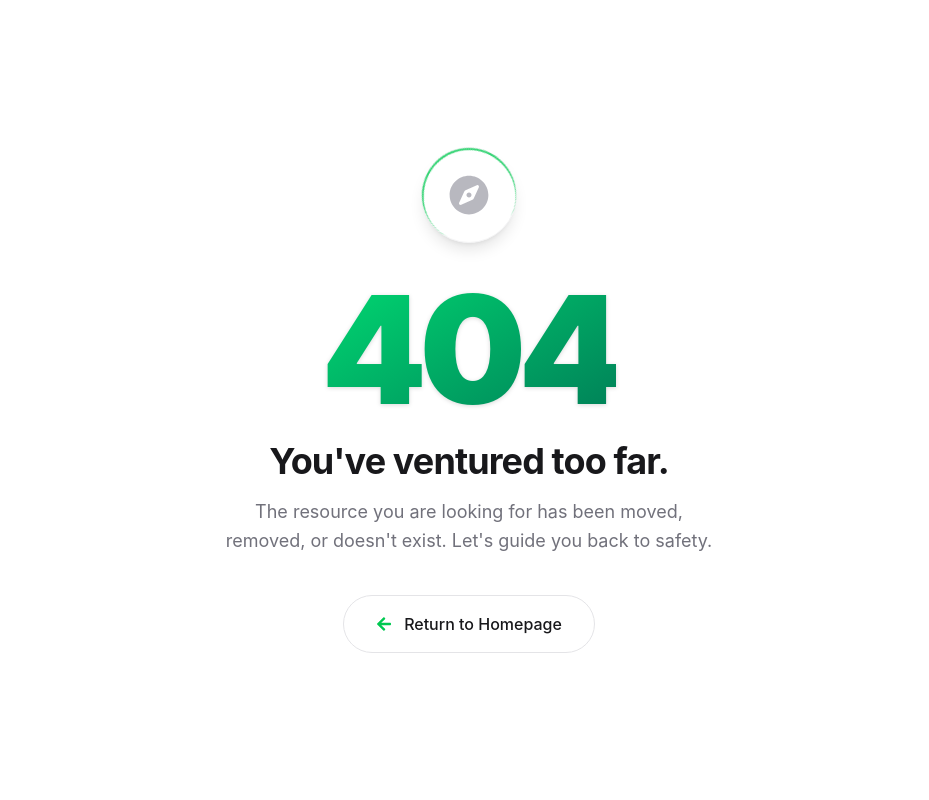
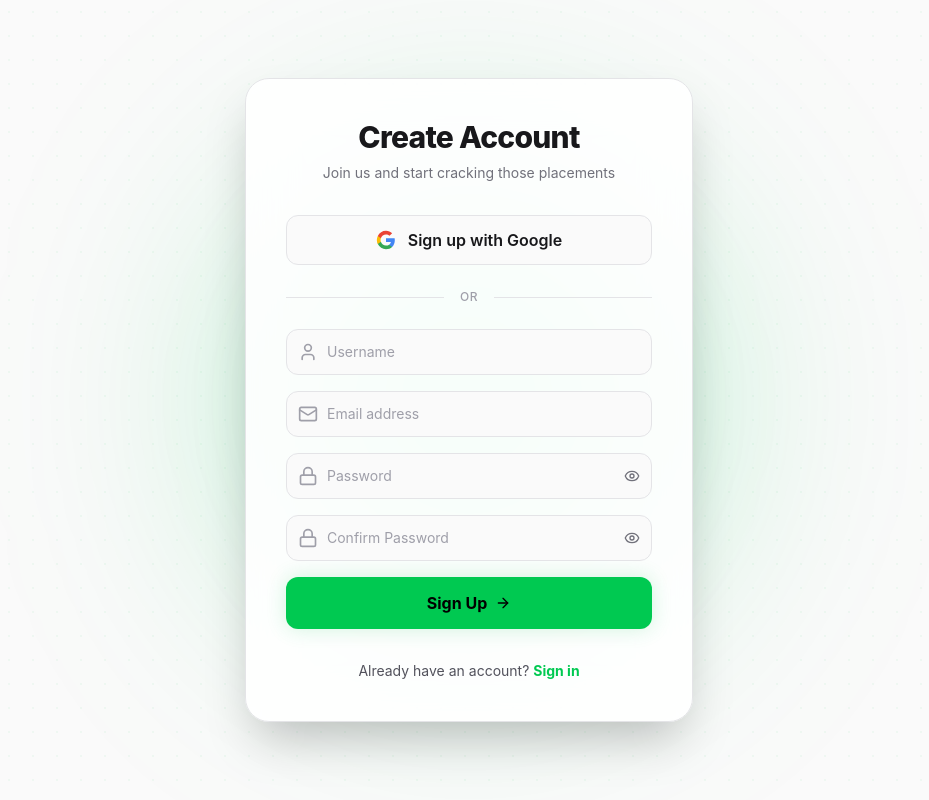
Before and after one commit to Next-Gen-Coder-2007/Gandiva-AI, a React (Vite) app in the folder frontend/: page /register in a window 1280 px wide. Before the commit this address had no page. Shown: the whole page, without its empty margins (171-1100 px from the left). Built offline with nearby package versions, Linux system fonts and the light colour scheme.

Commit message:
feat: added the register page

```diff
--- a/frontend/src/App.tsx
+++ b/frontend/src/App.tsx
@@ -4,6 +4,7 @@ import useLenis from './hooks/useLenis';
 import { ThemeProvider } from './context/ThemeContext';
 import NotFound from './pages/NotFound';
 import Login from './pages/Login';
+import Register from './pages/Register';
 
 function App() {
   useLenis();
@@ -14,6 +15,7 @@ function App() {
         <Routes>
           <Route path="/" element={<LandingPage />} />
           <Route path="/login" element={<Login />} />
+          <Route path="/register" element={<Register />} />
           <Route path="*" element={<NotFound />} />
         </Routes>
       </Router>
--- /dev/null
+++ b/frontend/src/pages/Register.tsx
@@ -0,0 +1,158 @@
+import React, { useState } from 'react';
+import { Mail, Lock, User, ArrowRight, Eye, EyeOff } from 'lucide-react';
+import { Link } from 'react-router-dom';
+import { useTheme } from '../context/ThemeContext';
+
+const Register: React.FC = () => {
+  const { isDark } = useTheme();
+  const [username, setUsername] = useState<string>('');
+  const [email, setEmail] = useState<string>('');
+  const [password, setPassword] = useState<string>('');
+  const [confirmPassword, setConfirmPassword] = useState<string>('');
+
+  const [showPassword, setShowPassword] = useState<boolean>(false);
+  const [showConfirmPassword, setShowConfirmPassword] = useState<boolean>(false);
+
+  const handleSubmit = (e: React.FormEvent<HTMLFormElement>) => {
+    e.preventDefault();
+    if (password !== confirmPassword) {
+      console.error("Passwords do not match!");
+      return;
+    }
+    console.log('Registering with:', { username, email, password });
+  };
+
+  return (
+    <div className={`relative min-h-screen flex items-center justify-center p-4 sm:p-6 overflow-hidden font-sans transition-colors duration-300 ${isDark ? 'bg-black text-zinc-100' : 'bg-zinc-50 text-zinc-900'}`}>
+      {/* Background Effects */}
+      <div className="absolute inset-0 bg-[radial-gradient(#22c55e15_1px,transparent_1px)] [background-size:24px_24px] opacity-60"></div>
+      <div className="absolute top-1/2 left-1/2 -translate-x-1/2 -translate-y-1/2 w-[300px] h-[300px] sm:w-[500px] sm:h-[500px] bg-green-500/20 rounded-full blur-[100px] sm:blur-[120px] pointer-events-none"></div>
+      <div className={`absolute top-1/2 left-1/2 -translate-x-1/2 -translate-y-1/2 w-[200px] h-[200px] sm:w-[300px] sm:h-[300px] rounded-full blur-[80px] pointer-events-none ${isDark ? 'bg-green-400/10' : 'bg-green-400/20'}`}></div>
+
+      {/* Form Container */}
+      <div className={`relative z-10 w-full max-w-md p-6 sm:p-10 rounded-3xl shadow-2xl ${isDark ? 'bg-zinc-950/90 border border-zinc-800/80 backdrop-blur-xl' : 'bg-white/90 border border-zinc-200 backdrop-blur-xl'}`}>
+
+        <div className="text-center mb-8">
+          <h2 className="text-2xl sm:text-3xl font-extrabold tracking-tight mb-2">Create Account</h2>
+          <p className={`text-sm ${isDark ? 'text-zinc-500' : 'text-zinc-500'}`}>
+            Join us and start cracking those placements
+          </p>
+        </div>
+
+        <button type="button" className={`w-full flex items-center justify-center gap-3 py-3 px-4 mb-6 rounded-xl border font-semibold transition-all duration-200 ${isDark ? 'bg-black border-zinc-800 hover:bg-zinc-900 text-white' : 'bg-zinc-50 border-zinc-200 hover:bg-zinc-100 text-zinc-900'}`}>
+          <svg className="w-5 h-5 flex-shrink-0" viewBox="0 0 24 24" fill="none" xmlns="http://www.w3.org/2000/svg">
+            <path d="M22.56 12.25c0-.78-.07-1.53-.2-2.25H12v4.26h5.92c-.26 1.37-1.04 2.53-2.21 3.31v2.77h3.57c2.08-1.92 3.28-4.74 3.28-8.09z" fill="#4285F4"/>
+            <path d="M12 23c2.97 0 5.46-.98 7.28-2.66l-3.57-2.77c-.98.66-2.23 1.06-3.71 1.06-2.86 0-5.29-1.93-6.16-4.53H2.18v2.84C3.99 20.53 7.7 23 12 23z" fill="#34A853"/>
+            <path d="M5.84 14.09c-.22-.66-.35-1.36-.35-2.09s.13-1.43.35-2.09V7.07H2.18C1.43 8.55 1 10.22 1 12s.43 3.45 1.18 4.93l2.85-2.22.81-.62z" fill="#FBBC05"/>
+            <path d="M12 5.38c1.62 0 3.06.56 4.21 1.64l3.15-3.15C17.45 2.09 14.97 1 12 1 7.7 1 3.99 3.47 2.18 7.07l3.66 2.84c.87-2.6 3.3-4.53 6.16-4.53z" fill="#EA4335"/>
+          </svg>
+          <span className="truncate">Sign up with Google</span>
+        </button>
+
+        <div className="flex items-center gap-4 mb-6">
+          <div className={`flex-1 h-px ${isDark ? 'bg-zinc-800' : 'bg-zinc-200'}`}></div>
+          <span className={`text-xs font-medium uppercase tracking-wider ${isDark ? 'text-zinc-600' : 'text-zinc-400'}`}>Or</span>
+          <div className={`flex-1 h-px ${isDark ? 'bg-zinc-800' : 'bg-zinc-200'}`}></div>
+        </div>
+
+        <form onSubmit={handleSubmit} className="space-y-4">
+
+          {/* Username Input */}
+          <div className="relative">
+            <div className="absolute inset-y-0 left-0 pl-3 flex items-center pointer-events-none">
+              <User className={`h-5 w-5 ${isDark ? 'text-zinc-600' : 'text-zinc-400'}`} />
+            </div>
+            <input
+              type="text"
+              value={username}
+              onChange={(e: React.ChangeEvent<HTMLInputElement>) => setUsername(e.target.value)}
+              placeholder="Username"
+              className={`w-full pl-10 pr-4 py-3 rounded-xl border text-sm transition-all focus:outline-none focus:ring-2 focus:ring-green-500/50 ${isDark ? 'bg-black border-zinc-800 text-zinc-100 placeholder-zinc-600 focus:border-green-500/50' : 'bg-zinc-50 border-zinc-200 text-zinc-900 placeholder-zinc-400 focus:border-green-500'}`}
+              required
+            />
+          </div>
+
+          {/* Email Input */}
+          <div className="relative">
+            <div className="absolute inset-y-0 left-0 pl-3 flex items-center pointer-events-none">
+              <Mail className={`h-5 w-5 ${isDark ? 'text-zinc-600' : 'text-zinc-400'}`} />
+            </div>
+            <input
+              type="email"
+              value={email}
+              onChange={(e: React.ChangeEvent<HTMLInputElement>) => setEmail(e.target.value)}
+              placeholder="Email address"
+              className={`w-full pl-10 pr-4 py-3 rounded-xl border text-sm transition-all focus:outline-none focus:ring-2 focus:ring-green-500/50 ${isDark ? 'bg-black border-zinc-800 text-zinc-100 placeholder-zinc-600 focus:border-green-500/50' : 'bg-zinc-50 border-zinc-200 text-zinc-900 placeholder-zinc-400 focus:border-green-500'}`}
+              required
+            />
+          </div>
+
+          {/* Password Input */}
+          <div className="relative">
+            <div className="absolute inset-y-0 left-0 pl-3 flex items-center pointer-events-none">
+              <Lock className={`h-5 w-5 ${isDark ? 'text-zinc-600' : 'text-zinc-400'}`} />
+            </div>
+            <input
+              type={showPassword ? 'text' : 'password'}
+              value={password}
+              onChange={(e: React.ChangeEvent<HTMLInputElement>) => setPassword(e.target.value)}
+              placeholder="Password"
+              className={`w-full pl-10 pr-12 py-3 rounded-xl border text-sm transition-all focus:outline-none focus:ring-2 focus:ring-green-500/50 ${isDark ? 'bg-black border-zinc-800 text-zinc-100 placeholder-zinc-600 focus:border-green-500/50' : 'bg-zinc-50 border-zinc-200 text-zinc-900 placeholder-zinc-400 focus:border-green-500'}`}
+              required
+            />
+            <button
+              type="button"
+              onClick={() => setShowPassword(!showPassword)}
+              className="absolute inset-y-0 right-0 pr-3 flex items-center justify-center text-zinc-500 hover:text-green-500 transition-colors p-2"
+              aria-label={showPassword ? "Hide password" : "Show password"}
+            >
+              {showPassword ? <EyeOff className="h-4 w-4" /> : <Eye className="h-4 w-4" />}
+            </button>
+          </div>
+
+          {/* Confirm Password Input */}
+          <div className="relative">
+            <div className="absolute inset-y-0 left-0 pl-3 flex items-center pointer-events-none">
+              <Lock className={`h-5 w-5 ${isDark ? 'text-zinc-600' : 'text-zinc-400'}`} />
+            </div>
+            <input
+              type={showConfirmPassword ? 'text' : 'password'}
+              value={confirmPassword}
+              onChange={(e: React.ChangeEvent<HTMLInputElement>) => setConfirmPassword(e.target.value)}
+              placeholder="Confirm Password"
+              className={`w-full pl-10 pr-12 py-3 rounded-xl border text-sm transition-all focus:outline-none focus:ring-2 focus:ring-green-500/50 ${isDark ? 'bg-black border-zinc-800 text-zinc-100 placeholder-zinc-600 focus:border-green-500/50' : 'bg-zinc-50 border-zinc-200 text-zinc-900 placeholder-zinc-400 focus:border-green-500'}`}
+              required
+            />
+            <button
+              type="button"
+              onClick={() => setShowConfirmPassword(!showConfirmPassword)}
+              className="absolute inset-y-0 right-0 pr-3 flex items-center justify-center text-zinc-500 hover:text-green-500 transition-colors p-2"
+              aria-label={showConfirmPassword ? "Hide confirm password" : "Show confirm password"}
+            >
+              {showConfirmPassword ? <EyeOff className="h-4 w-4" /> : <Eye className="h-4 w-4" />}
+            </button>
+          </div>
+
+          <button
+            type="submit"
+            className="w-full bg-green-500 hover:bg-green-400 text-black font-bold py-3.5 rounded-xl transition-all flex items-center justify-center gap-2 shadow-[0_0_20px_rgba(34,197,94,0.2)] hover:shadow-[0_0_30px_rgba(34,197,94,0.4)] active:scale-[0.98] sm:hover:-translate-y-0.5 mt-4"
+          >
+            Sign Up <ArrowRight className="w-4 h-4" />
+          </button>
+        </form>
+
+        <p className={`text-center text-sm mt-8 ${isDark ? 'text-zinc-400' : 'text-zinc-600'}`}>
+          Already have an account?{' '}
+          <Link
+            to="/login"
+            className="font-bold text-green-500 hover:text-green-400 transition-colors"
+          >
+            Sign in
+          </Link>
+        </p>
+      </div>
+    </div>
+  );
+};
+
+export default Register;
```
